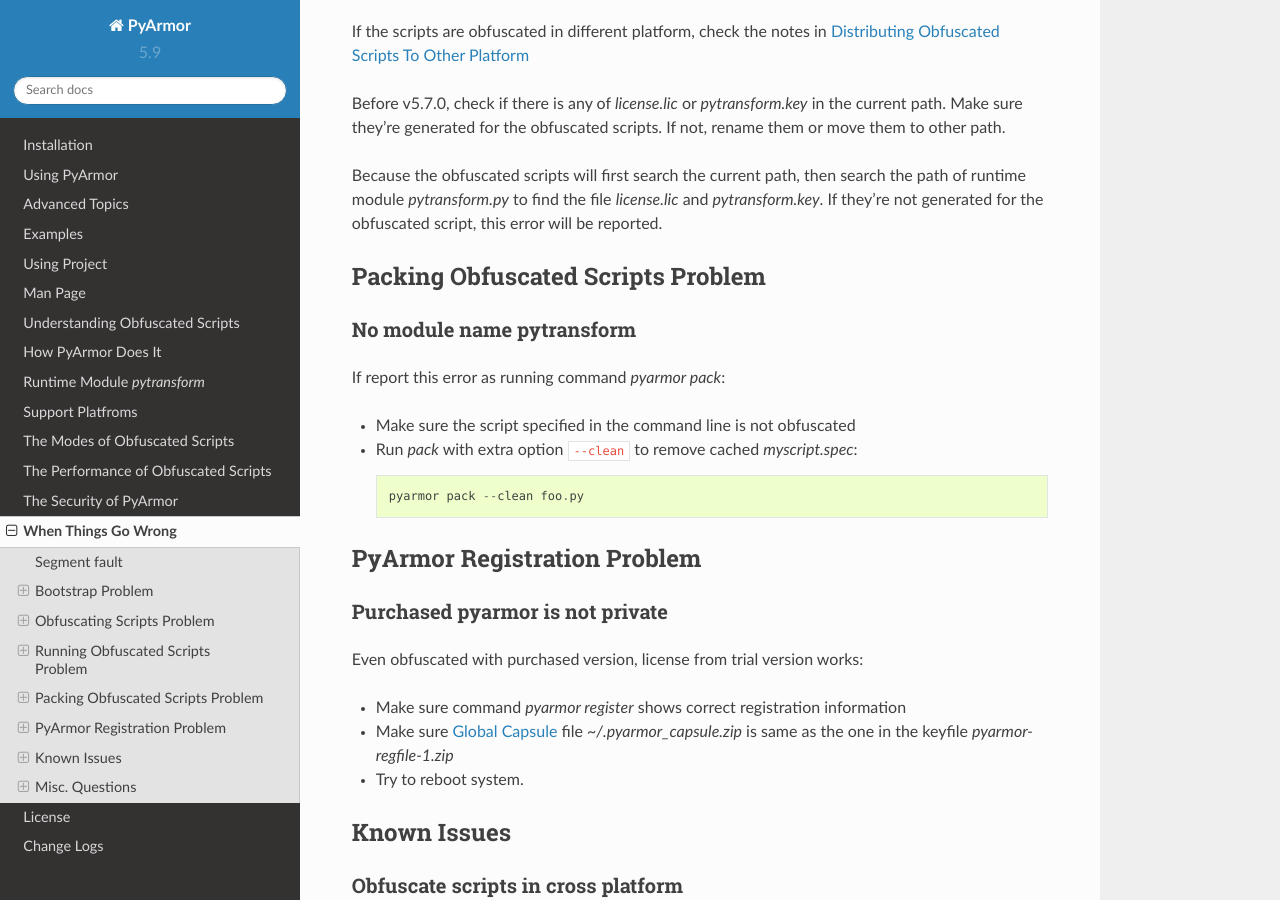
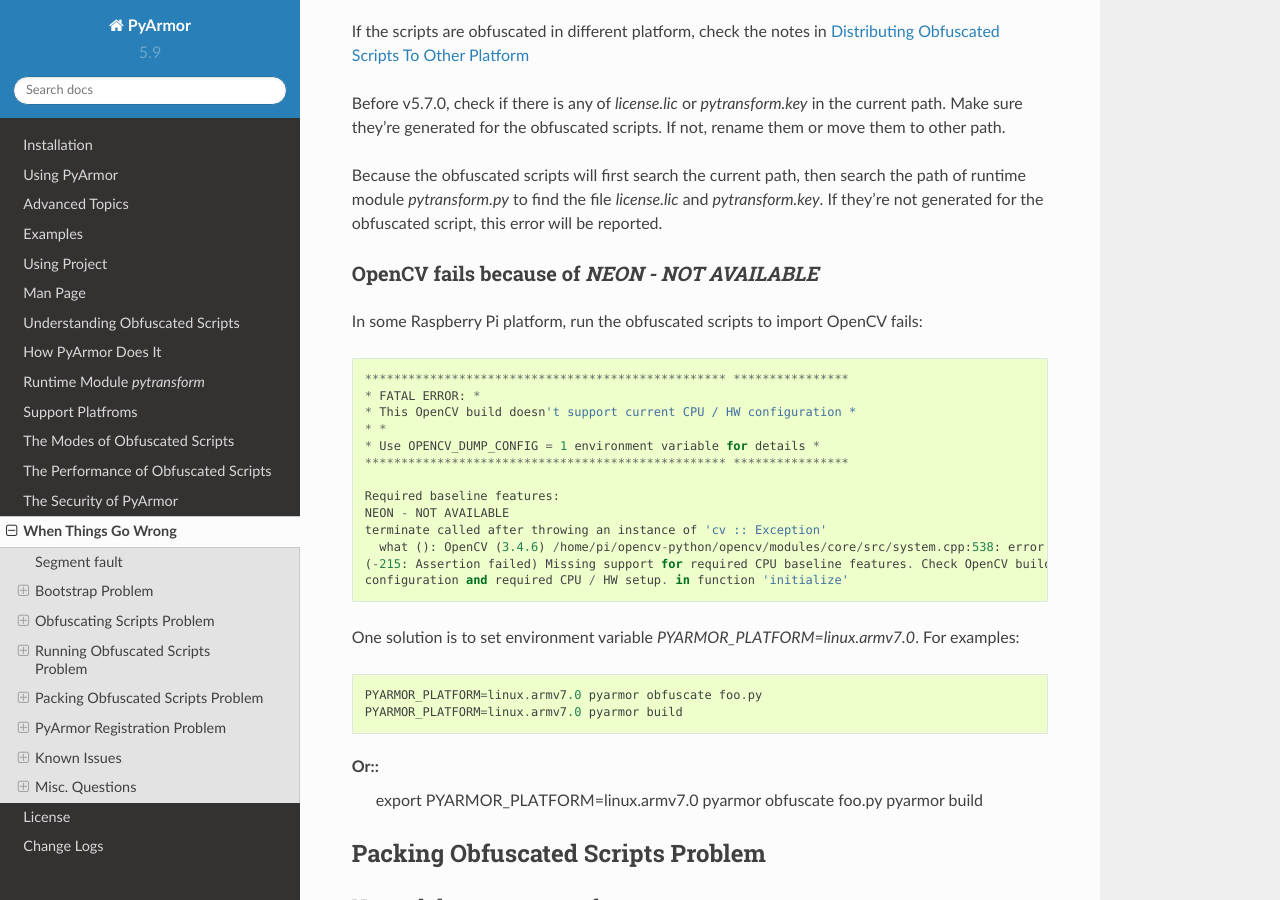
Before and after one commit to dashingsoft/pyarmor, a Sphinx documentation site: the page built from docs/questions.rst, in a window 1280 px wide and 900 px high, scrolled down 5703 px. Built offline with Sphinx 7.4.7 and the Read the Docs theme 2.0.0, drawn with Linux system fonts in a browser that asks for light colours.

Commit message:
Add new question for opencv

```diff
--- a/docs/questions.rst
+++ b/docs/questions.rst
@@ -280,6 +280,37 @@
 error will be reported.
 
 
+OpenCV fails because of `NEON - NOT AVAILABLE`
+~~~~~~~~~~~~~~~~~~~~~~~~~~~~~~~~~~~~~~~~~~~~~~
+In some Raspberry Pi platform, run the obfuscated scripts to import
+OpenCV fails::
+
+    ************************************************** ****************
+    * FATAL ERROR: *
+    * This OpenCV build doesn't support current CPU / HW configuration *
+    * *
+    * Use OPENCV_DUMP_CONFIG = 1 environment variable for details *
+    ************************************************** ****************
+
+    Required baseline features:
+    NEON - NOT AVAILABLE
+    terminate called after throwing an instance of 'cv :: Exception'
+      what (): OpenCV (3.4.6) /home/pi/opencv-python/opencv/modules/core/src/system.cpp:538: error:
+    (-215: Assertion failed) Missing support for required CPU baseline features. Check OpenCV build
+    configuration and required CPU / HW setup. in function 'initialize'
+
+One solution is to set environment variable
+`PYARMOR_PLATFORM=linux.armv7.0`. For examples::
+
+    PYARMOR_PLATFORM=linux.armv7.0 pyarmor obfuscate foo.py
+    PYARMOR_PLATFORM=linux.armv7.0 pyarmor build
+
+Or::
+   export PYARMOR_PLATFORM=linux.armv7.0
+   pyarmor obfuscate foo.py
+   pyarmor build
+
+
 Packing Obfuscated Scripts Problem
 ----------------------------------
 
```
